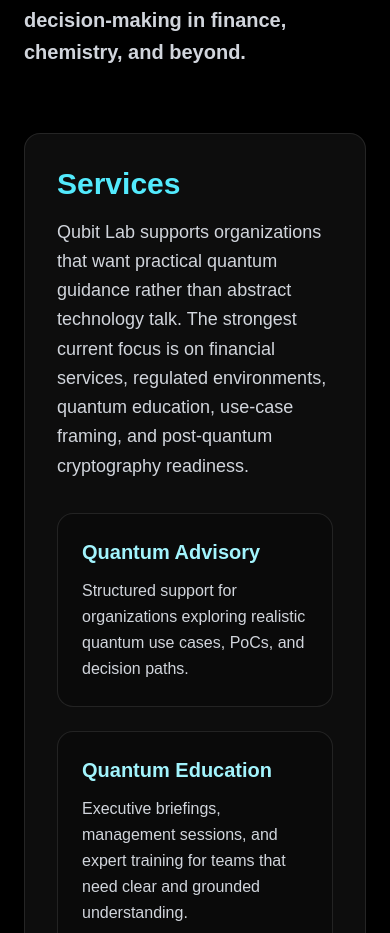
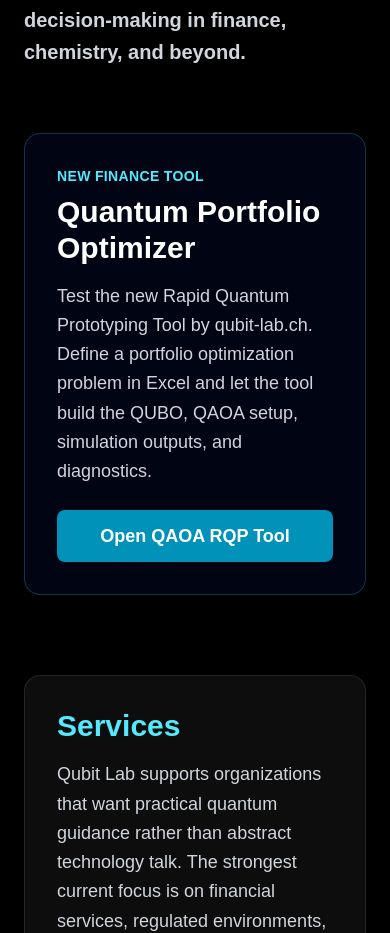
Before and after one commit to DanielMarkusHug/qubit-lab, a Next.js app: page / in a window 390 px wide. Shown: the part 1662-2595 px from the top of the page. Built offline with nearby package versions, Linux system fonts and the light colour scheme.

Commit message:
New RQP Menu item

```diff
--- a/src/app/page.tsx
+++ b/src/app/page.tsx
@@ -61,9 +61,15 @@ export default function Home() {
   const sectionButtons = useMemo(() => {
     const unique = new Set<string>();
     for (const v of videos) (v.bins ?? []).forEach((b) => unique.add(b));
-    const ordered = ["STQ", "Strategy", "PQC", "Finance", "Chemistry", "Intro", "Deep Dive"].filter(
-      (b) => unique.has(b)
-    );
+    const ordered = [
+      "STQ",
+      "Strategy",
+      "PQC",
+      "Finance",
+      "Chemistry",
+      "Intro",
+      "Deep Dive",
+    ].filter((b) => unique.has(b));
     return ["All", ...ordered];
   }, []);
 
@@ -140,6 +146,33 @@ export default function Home() {
             the platform connects quantum theory with real-world decision-making in
             finance, chemistry, and beyond.
           </p>
+        </section>
+
+        <section className="max-w-6xl mx-auto px-6 mb-20">
+          <div className="rounded-2xl border border-cyan-900/70 bg-slate-950/80 p-8 md:p-10 shadow-lg">
+            <div className="flex flex-col gap-6 md:flex-row md:items-center md:justify-between">
+              <div className="max-w-4xl">
+                <p className="mb-2 text-sm font-semibold uppercase tracking-wide text-cyan-300">
+                  New finance tool
+                </p>
+                <h2 className="text-3xl md:text-4xl font-bold text-white">
+                  Quantum Portfolio Optimizer
+                </h2>
+                <p className="mt-4 text-gray-300 text-lg leading-relaxed">
+                  Test the new Rapid Quantum Prototyping Tool by qubit-lab.ch.
+                  Define a portfolio optimization problem in Excel and let the tool
+                  build the QUBO, QAOA setup, simulation outputs, and diagnostics.
+                </p>
+              </div>
+
+              <a
+                href="/qaoa-rqp"
+                className="inline-flex shrink-0 items-center justify-center rounded-lg bg-cyan-600 px-6 py-3 text-lg font-bold text-white transition hover:bg-cyan-700"
+              >
+                Open QAOA RQP Tool
+              </a>
+            </div>
+          </div>
         </section>
 
         <section className="max-w-6xl mx-auto px-6 mb-20">
```
